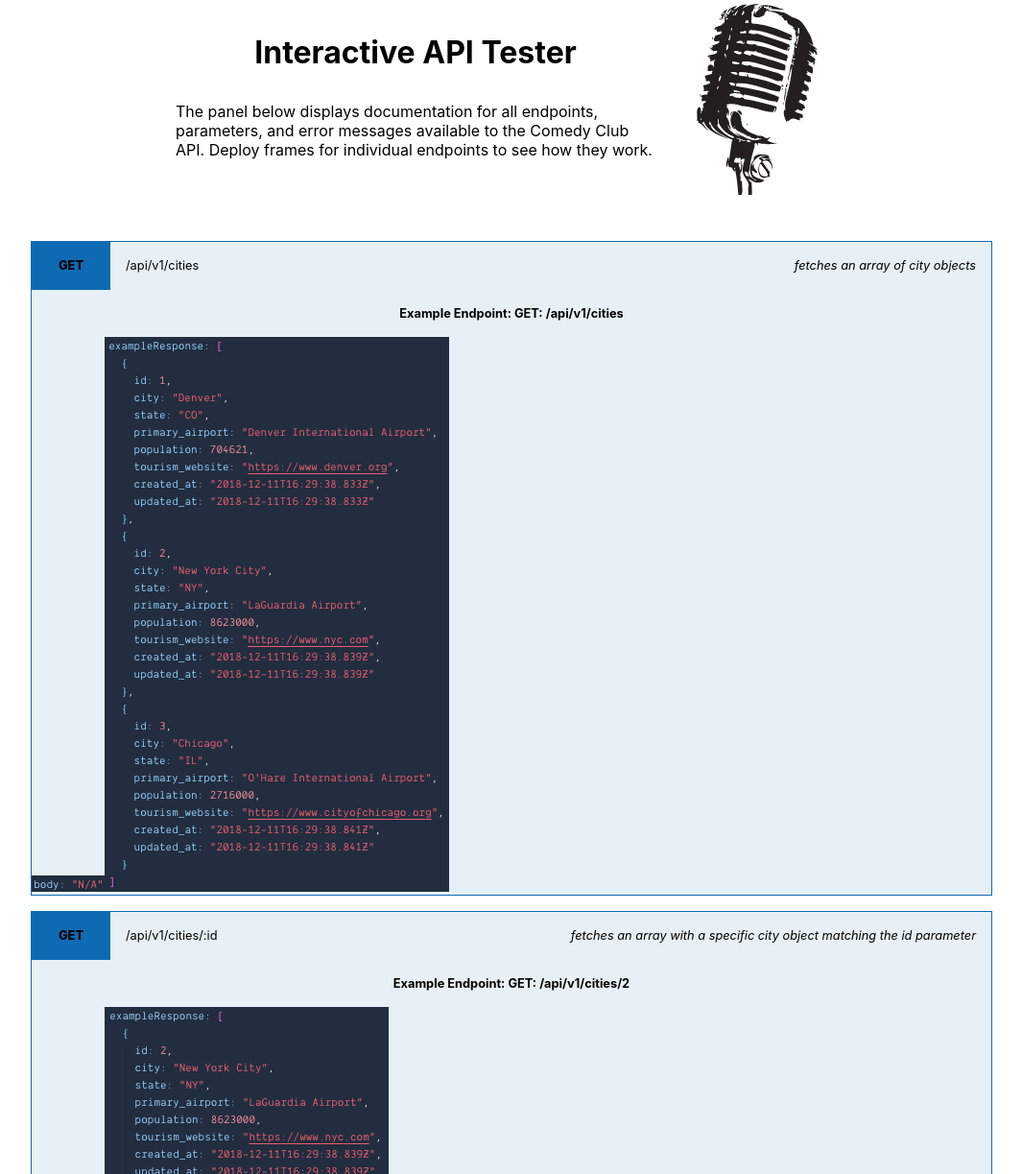
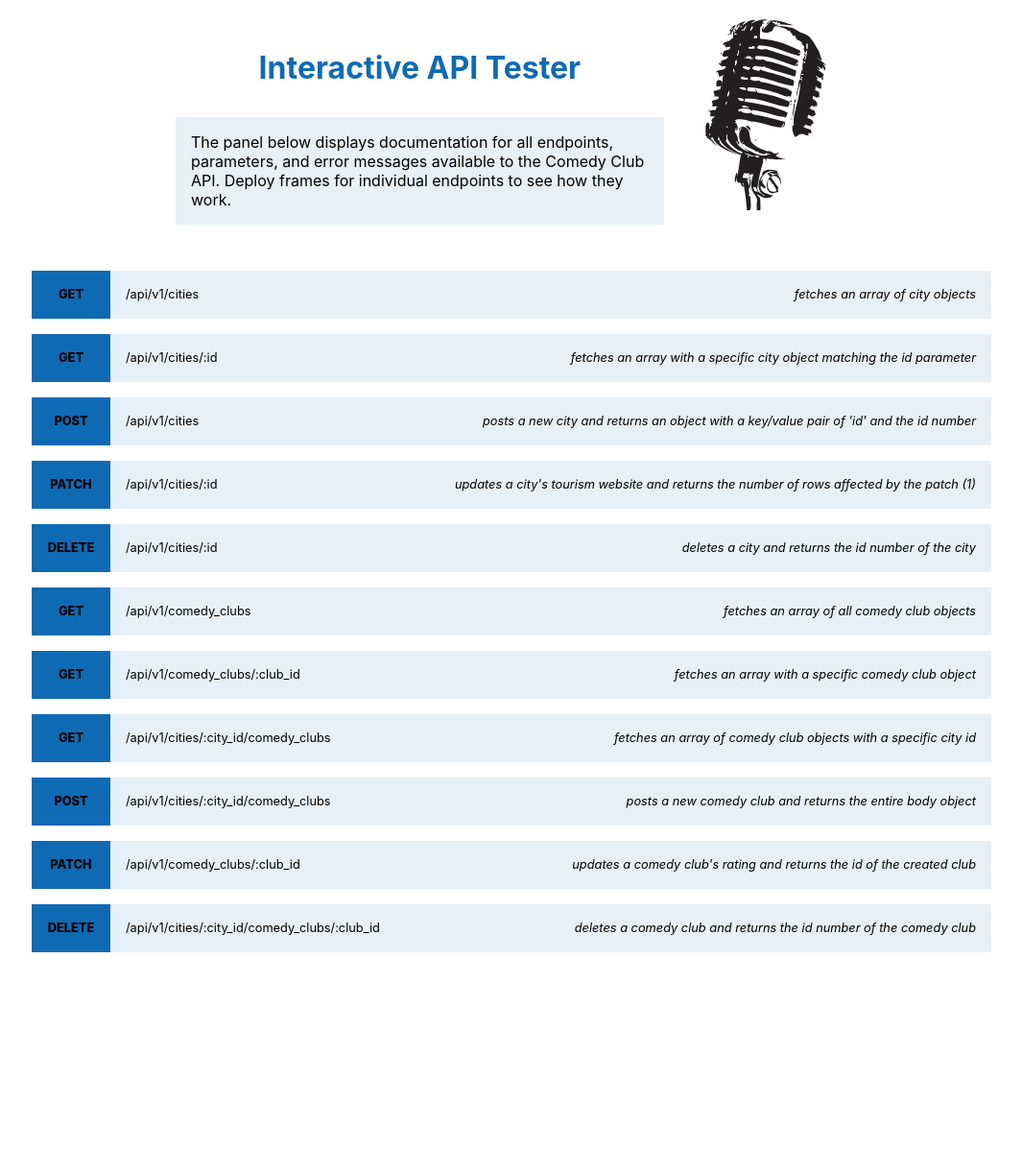
Before and after one commit to relasine/comedy-club-api-docs, a React app: page / in a window 1280 px wide. Shown: the part 228-1451 px from the top of the page at 96% size, without its empty margins (107-1172 px from the left). After the commit the page ends 1236 px from the top, so only its background shows below. Built offline with nearby package versions, Linux system fonts and the light colour scheme.

Commit message:
Add styling, modals

```diff
--- a/src/components/App/App.js
+++ b/src/components/App/App.js
@@ -5,12 +5,37 @@ import Instructions from "../Instructions";
 import PaneContainer from "../PaneContainer";
 
 class App extends Component {
+  constructor() {
+    super();
+
+    this.state = {
+      modalDeployed: false
+    };
+  }
+
+  modalsOpen = () => {
+    this.setState({
+      modalDeployed: true
+    });
+  };
+
+  modalsClosed = () => {
+    this.setState({
+      modalDeployed: false
+    });
+  };
+
   render() {
     return (
       <div className="App">
+        <div className={`dark-overlay ${this.state.modalDeployed}`} />
         <Intro />
         <Instructions />
-        <PaneContainer />
+        <PaneContainer
+          openModal={this.modalsOpen}
+          closeModal={this.modalsClosed}
+          modalDeployed={this.state.modalDeployed}
+        />
         <div />
       </div>
     );
--- a/src/components/ExampleModal/index.js
+++ b/src/components/ExampleModal/index.js
@@ -3,11 +3,16 @@ import "../../styles/ExampleModal.css";
 
 class ExampleModal extends Component {
   render() {
+    const { data, showStatus, closeModal } = this.props;
+
     return (
-      <aside className="example-modal">
-        <h4>Example Endpoint: {this.props.data.exampleUrl}</h4>
-        <img src={this.props.data.body} alt="body-example" />
-        <img src={this.props.data.exampleResponse} alt="example-response" />
+      <aside className={`example-modal ${showStatus}`}>
+        <button onClick={closeModal}>close</button>
+        <h4>Example Endpoint: {data.exampleUrl}</h4>
+        <h4>Example Body Object:</h4>
+        <img src={data.body} alt="body-example" />
+        <h4>Example Response Object</h4>
+        <img src={data.exampleResponse} alt="example-response" />
         <div />
       </aside>
     );
--- a/src/components/Pane/index.js
+++ b/src/components/Pane/index.js
@@ -7,14 +7,34 @@ class Pane extends Component {
     super();
 
     this.state = {
-      deployed: false
+      deployed: false,
+      modalStatus: false
     };
   }
 
-  handleClick = () => {
+  handleClick = e => {
+    if (e.target.innerText === "show example" || this.props.modalDeployed) {
+      return;
+    }
     this.setState({
-      deployed: !this.state.deployed
+      deployed: !this.state.deployed,
+      modalStatus: false
     });
+  };
+
+  openModal = () => {
+    console.log(this.props.modalDeployed);
+    this.setState({
+      modalStatus: true
+    });
+    this.props.openModal();
+  };
+
+  closeModal = () => {
+    this.setState({
+      modalStatus: false
+    });
+    this.props.closeModal();
   };
 
   render() {
@@ -56,8 +76,13 @@ class Pane extends Component {
             <span className="secondary-label">Error message:</span>{" "}
             {failureMessage}
           </p>
+          <button onClick={this.openModal}>show example</button>
         </section>
-        <ExampleModal data={example} />
+        <ExampleModal
+          data={example}
+          closeModal={this.closeModal}
+          showStatus={this.state.modalStatus}
+        />
       </article>
     );
   }
--- a/src/components/PaneContainer/index.js
+++ b/src/components/PaneContainer/index.js
@@ -7,18 +7,53 @@ import {
 } from "../../utilities/endpoints.js";
 
 class PaneContainer extends Component {
+  constructor() {
+    super();
+
+    this.state = {
+      deployed: null
+    };
+  }
+
+  handleModal = modal => {
+    this.setState({
+      deployed: modal
+    });
+  };
+
+  closeModals = () => {
+    this.setState({
+      deployed: null
+    });
+  };
   render() {
     let key = 0;
 
     const cityEndpointsContainer = cityEndpoints.map(endpoint => {
       key++;
-      return <Pane key={key} data={endpoint} />;
+      return (
+        <Pane
+          openModal={this.props.openModal}
+          closeModal={this.props.closeModal}
+          modalDeployed={this.props.modalDeployed}
+          key={key}
+          data={endpoint}
+        />
+      );
     });
 
     const clubsEndpointsContainer = comedyClubEndpoints.map(endpoint => {
       key++;
 
-      return <Pane key={key} data={endpoint} />;
+      return (
+        <Pane
+          openModal={this.props.openModal}
+          closeModal={this.props.closeModal}
+          modalDeployed={this.props.modalDeployed}
+          key={key}
+          data={endpoint}
+        />
+      );
     });
     return (
       <main className="pane_container">
--- a/src/index.css
+++ b/src/index.css
@@ -6,6 +6,7 @@ body {
     sans-serif;
   -webkit-font-smoothing: antialiased;
   -moz-osx-font-smoothing: grayscale;
+  height: 100%;
 }
 
 code {
--- a/src/styles/App.css
+++ b/src/styles/App.css
@@ -12,3 +12,15 @@ h3,
 h4 {
   text-align: center;
 }
+
+.App {
+  overflow: hidden;
+}
+
+.dark-overlay.true {
+  position: absolute;
+  background: rgba(0, 0, 0, 0.7);
+  height: 300vh;
+  width: 100vw;
+  z-index: 900;
+}
--- a/src/styles/ExampleModal.css
+++ b/src/styles/ExampleModal.css
@@ -0,0 +1,30 @@
+.example-modal {
+  position: absolute;
+  left: -4000px;
+  transition: 0.3s;
+  background: #fff;
+  text-align: center;
+  z-index: 1000;
+  max-width: 500px;
+  padding-bottom: 1rem;
+  top: 10px;
+  border: 1px solid rgba(0, 0, 0, 0.4);
+  height: auto;
+}
+
+.example-modal.true {
+  left: 0;
+  right: 0;
+  margin-left: auto;
+  margin-right: auto;
+}
+
+.example-modal button {
+  position: absolute;
+  top: 1rem;
+  right: 1rem;
+  font-weight: 700;
+  background: #0f6ab4;
+  border: none;
+  padding: 0.3rem;
+}
--- a/src/styles/Instructions.css
+++ b/src/styles/Instructions.css
@@ -4,9 +4,15 @@
   max-width: 700px;
 }
 
+.instructions h3 {
+  color: #0f6ab4;
+}
+
 .instructions p {
   max-width: 500px;
   margin: auto;
+  background: #e7f0f7;
+  padding: 1rem;
 }
 
 .right-pane {
--- a/src/styles/Intro.css
+++ b/src/styles/Intro.css
@@ -1,4 +1,12 @@
 .intro p {
   max-width: 700px;
   margin: auto;
+  background: #e7f0f7;
+  padding: 1rem;
 }
+
+.intro h1 {
+  margin-top: 0;
+  padding-top: 1rem;
+  color: #0f6ab4;
+}
--- a/src/styles/Pane.css
+++ b/src/styles/Pane.css
@@ -3,13 +3,13 @@
   margin: 1rem auto;
   background: #e7f0f7;
   font-size: 0.8rem;
-  border: 1px solid #0f6ab4;
+  border: 1px solid #;
+  position: relative;
 }
 
 .pane:hover {
   cursor: pointer;
 }
-
 .main-pane {
   display: flex;
 }
@@ -52,5 +52,13 @@
 }
 
 .secondary-pane.true {
-  height: 210px;
+  height: 270px;
 }
+
+.secondary-pane button {
+  width: 200px;
+  margin: 0.5rem auto;
+  background: #0f6ab4;
+  font-weight: 700;
+  border: none;
+}
--- a/src/utilities/endpoints.js
+++ b/src/utilities/endpoints.js
@@ -103,7 +103,7 @@ export const comedyClubEndpoints = [
     params: "city id (number)",
     body: "N/A",
     successStatus: 201,
-    returns: "fetches an array of comedy club objects",
+    returns: "fetches an array of comedy club objects with a specific city id",
     failureStatus: 422,
     failureMessage: "<error message>",
     example: getComedyClubsByCity
--- a/src/utilities/fetches.js
+++ b/src/utilities/fetches.js
@@ -30,14 +30,14 @@ export const deleteCity = {
 
 export const getClubs = {
   exampleUrl: "GET: /api/v1/comedy_clubs",
-  body: "./body-examples/get-club.png",
+  body: "./body-examples/n-a.png",
   exampleResponse: "./response-ss/get-clubs.png"
 };
 
 export const getSpecificClub = {
   exampleUrl: "GET: /api/v1/comedy_clubs/2",
   body: "./body-examples/n-a.png",
-  exampleResposne: "./respons-ss/get-specific-club.png"
+  exampleResponse: "./response-ss/get-specific-club.png"
 };
 
 export const getComedyClubsByCity = {
```
Also changed, not shown: public/response-ss/get-clubs-by-city.png, public/response-ss/get-clubs.png.
